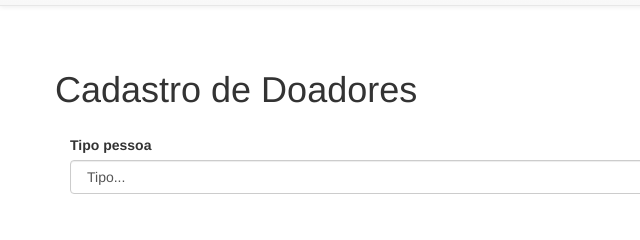
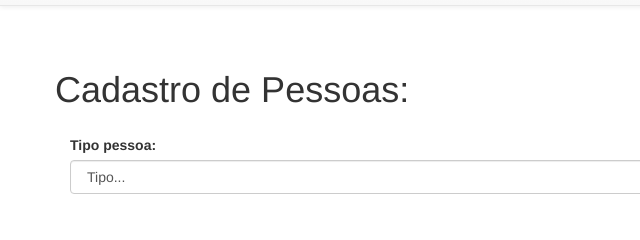
Before and after one commit to samaelsimoes/ong-cepe, a plain HTML site: page ong-cepe/WebContent/project/pessoas.html in a window 1280 px wide. Shown: the part 135-375 px from the top of the page, 0-640 px from the left. Drawn offline with Linux system fonts and the light colour scheme.

Commit message:
Atualizado pagina inicial de pessoas

```diff
--- a/ong-cepe/WebContent/project/pessoas.html
+++ b/ong-cepe/WebContent/project/pessoas.html
@@ -27,12 +27,12 @@
 		        	<div class="form-group row">
 						<div class="col-6.col-md-4">
 
-							<h1>Cadastro de Doadores</h1>
+							<h1>Cadastro de Pessoas:</h1>
 						</div>
 		        	</div>
 					<div class="form-group row ">
 						<div class="col-xs-6 col-md-10">
-						   <label class="col-2 col-form-label" for="tipopessoa">Tipo pessoa</label>
+						   <label class="col-2 col-form-label" for="tipopessoa">Tipo pessoa:</label>
 
 						   <select class="form-control" id="tipopessoa">
 
```
